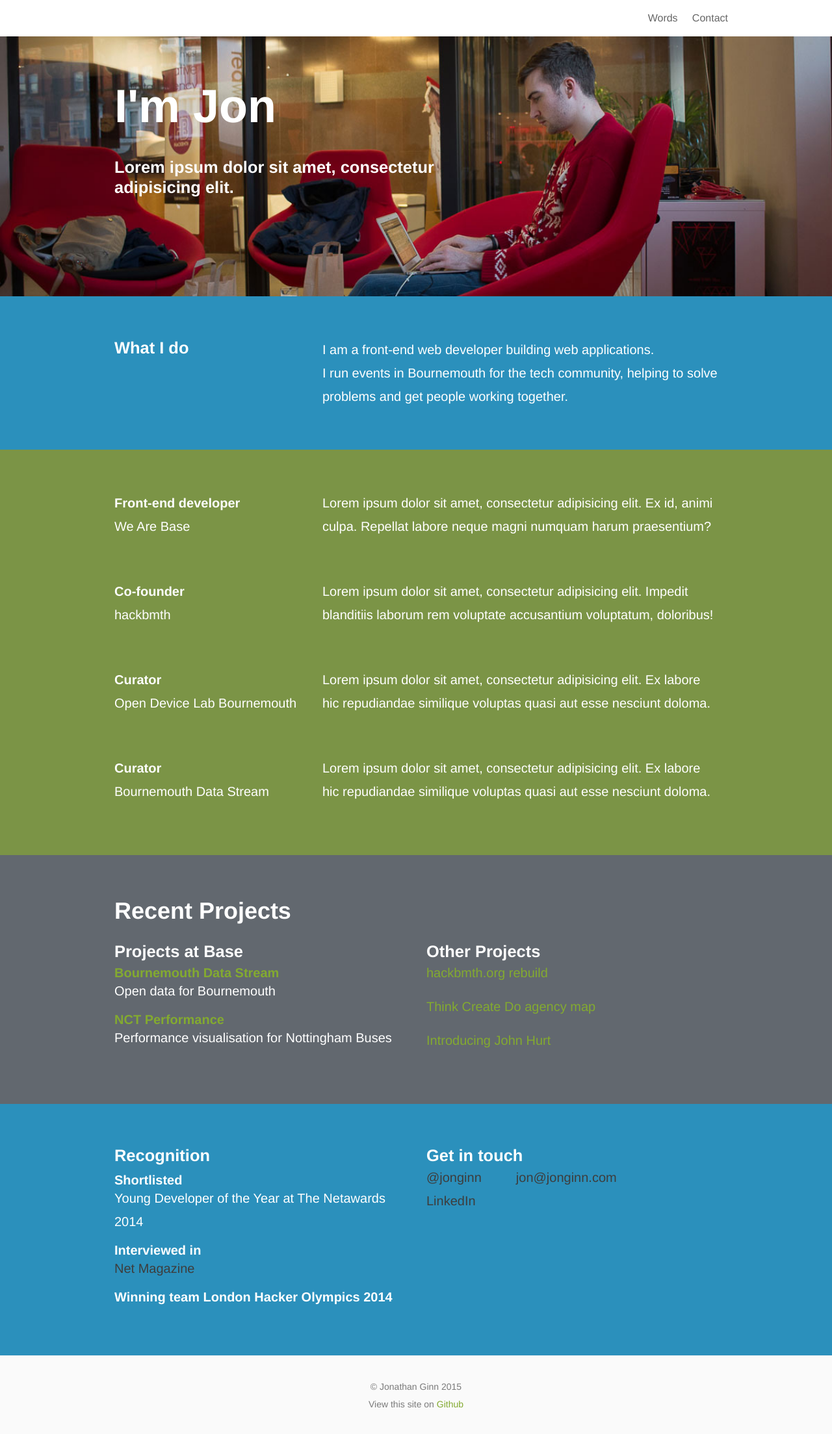
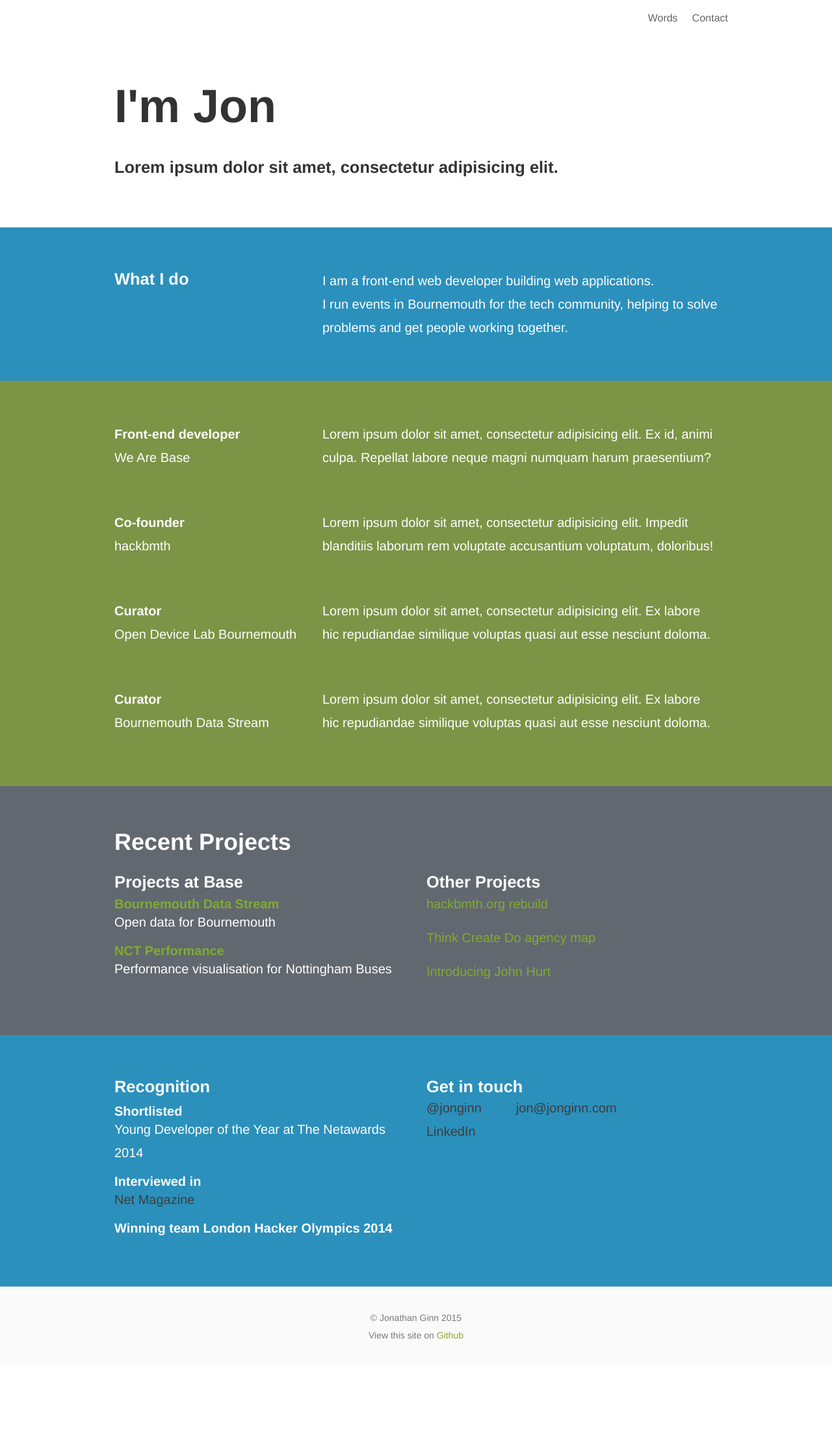
Before and after one commit to dave1010/jonginn.github.io, a Jekyll site: the page built from index.html, in a window 1280 px wide. Shown: the whole page at 65% size. Built offline with Jekyll 4.4.1, drawn with Linux system fonts in a browser that asks for light colours; after the commit the page ends 2101 px from its top, so only the background shows below that.

Commit message:
minox fix to home page
Signed-off-by: Jonathan Ginn <jon@jonginn.com>

```diff
--- a/index.html
+++ b/index.html
@@ -3,10 +3,10 @@ layout: plain
 title: Home
 ---
 <div class="home">
-  <div class="content-wrapper content-wrapper_blue home-background">
+  <div class="content-wrapper">
     <div class="clearfix p1 p-responsive wrap">
       <div class="measure-wide">
-        <div class="col col-7 px1">
+        <div class="col col-12 px1">
           <h1 class="h1 mt0 pt0">
             I'm Jon
             <img src="/images/1f468.png" alt="" class="show-on-hover" />
```
